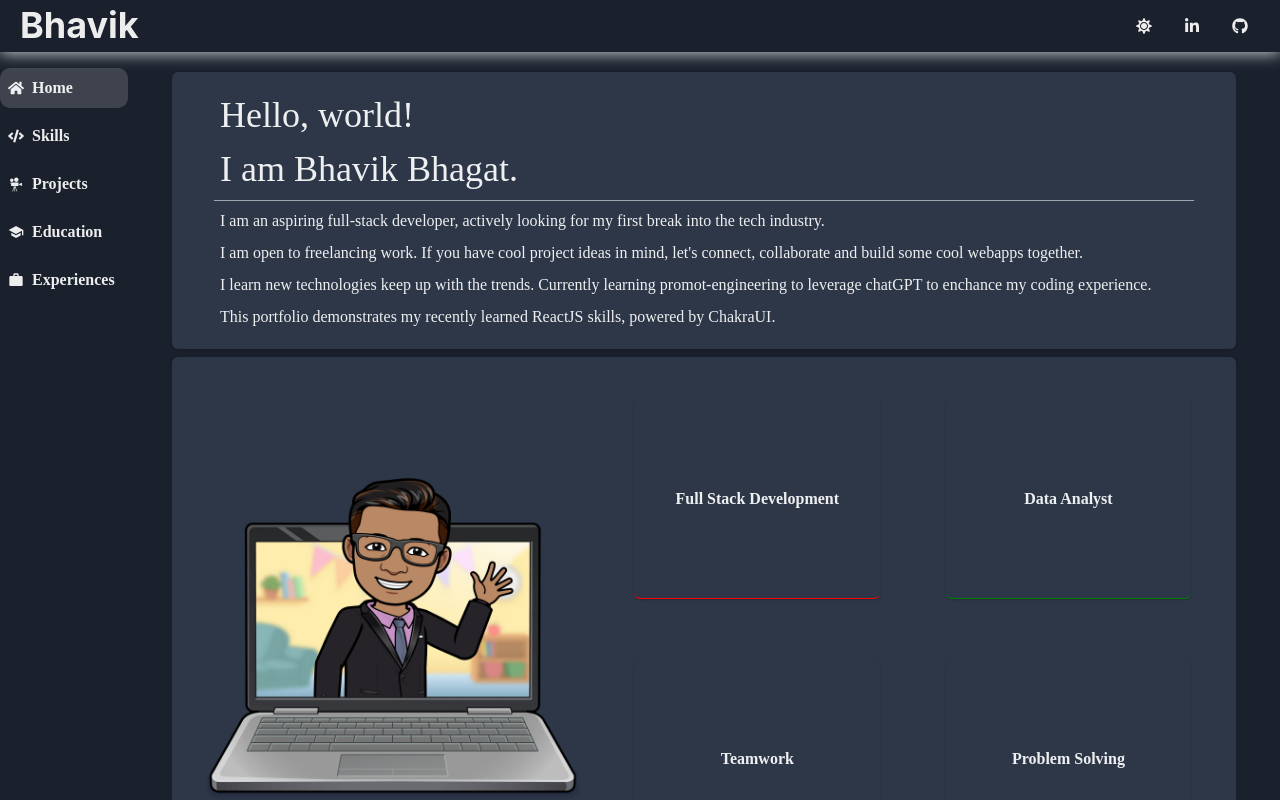
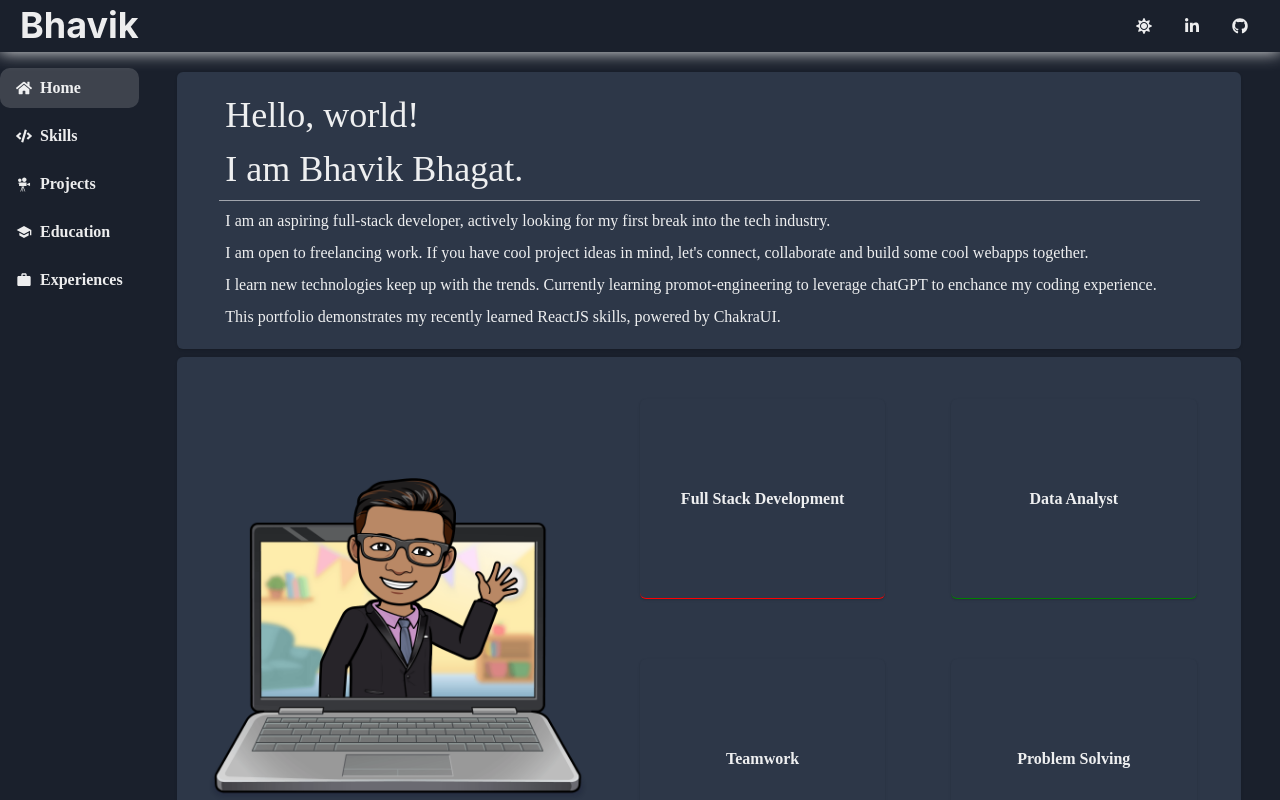
Before and after one commit to bhavik-knight/portfolio-chakra, a React (Vite) app in the folder react/frontend/: page / in a window 1280 px wide. Shown: the top 800 px of the page. Built offline with nearby package versions, Linux system fonts and the light colour scheme.

Commit message:
fixed sidebar button size

```diff
--- a/react/frontend/src/components/Sidenav.jsx
+++ b/react/frontend/src/components/Sidenav.jsx
@@ -13,7 +13,7 @@ function Sidenav({ pages, activePage, selectPage }) {
             // bg="lightgreen"
             className="sidenav"
             as="aside"
-            width={{ base: "100%", lg: "10%" }}
+            width={{ base: "100%", lg: "fit-content" }}
             height={{ base: "fit-content" }}
             justifyContent={{ base: "center", lg: "flex-start" }}
             direction={{ base: "row", lg: "column" }}
@@ -34,7 +34,7 @@ function Sidenav({ pages, activePage, selectPage }) {
                             textTransform="capitalize"
                         >
                             {/* <ButtonGroup> */}
-                            <ButtonGroup>
+                            <ButtonGroup size={{ base: "md", md: "lg", lg: "md" }}>
                                 {
                                     isLarge ?
                                         <Button
```
